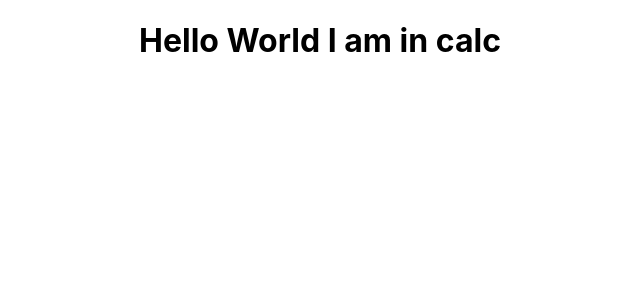
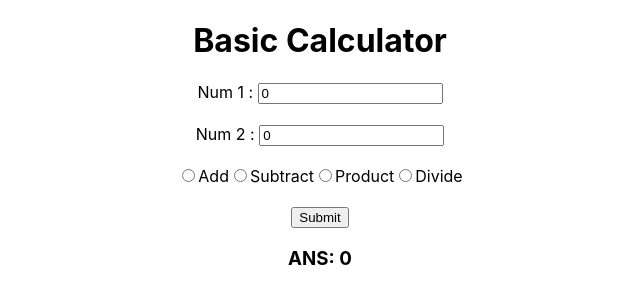
Before and after one commit to PoojaNangude/Basic-Calculator-React-Assignment, a React (Create React App) app: page / in a window 1280 px wide. Shown: the top 304 px of the page, without its empty margins (320-960 px from the left). Built offline with nearby package versions, Linux system fonts and the light colour scheme.

Commit message:
Basic Calculato

```diff
--- a/src/App.js
+++ b/src/App.js
@@ -1,10 +1,11 @@
 import logo from './logo.svg';
 import './App.css';
+import Calculator from './Calculator';
 
 function App() {
   return (
     <div className="App">
-      <h1>Hello World  I am in calc</h1>
+      <Calculator />
     </div>
   );
 }
--- /dev/null
+++ b/src/Calculator.js
@@ -0,0 +1,95 @@
+import React, {useState,useEffect} from 'react';
+
+const Calculator = () => {
+
+const [firstNum,setFirstNum]=useState(0);
+const [secondNum,setSecondNum]=useState(0);
+const [choice,setChoice]=useState('');
+const [ans,setAns]=useState(0);
+const [operator,setOperator]=useState('');
+
+useEffect(() => {
+    console.log("in use effect");
+    <h6>{firstNum} {operator} {secondNum} {ans}</h6>
+},[firstNum,secondNum,choice]);
+
+const handleSubmit = (e) =>{
+    e.preventDefault();
+    console.log(firstNum,secondNum,choice);
+
+    switch(choice){
+        case 'add':
+            setOperator("+");
+            setAns(parseFloat(firstNum)+parseFloat(secondNum));
+            console.log(ans);
+            break;
+
+        case 'subtract':
+            setOperator("-");
+            setAns(parseFloat(firstNum)-parseFloat(secondNum));
+            console.log(ans);
+            break;
+
+        case 'product':
+            setOperator("*")
+            setAns(parseFloat(firstNum)*parseFloat(secondNum));
+            console.log(ans);
+            break;
+
+        case 'divide':
+            setOperator("/");
+            setAns(parseFloat(firstNum)/parseFloat(secondNum));
+            console.log(ans);
+            break;
+    }
+
+}
+
+
+    return <React.Fragment>
+        <div>
+            <h1>Basic Calculator</h1>
+            <form onSubmit={handleSubmit}>
+
+                <div>
+                    <label htmlFor="firstNum">Num 1 : </label>
+                    <input
+                    type="number"
+                    id="firstNum"
+                    name="firstNum"
+                    value={firstNum}
+                    onChange={(e) => setFirstNum(e.target.value)}
+                    />
+                </div>
+                <br></br>
+
+                <div>
+                    <label htmlFor="secondNum">Num 2 : </label>
+                    <input
+                    type="number"
+                    id="secondNum"
+                    name="secondNum"
+                    value={secondNum}
+                    onChange={(e) => setSecondNum(e.target.value)}
+                    />
+                </div>
+                <br></br>
+
+                <div onChange={(e) =>setChoice(e.target.value)}>
+                    <input type="radio" value="add" name="choice" />Add
+                    <input type="radio" value="subtract" name="choice" />Subtract
+                    <input type="radio" value="product" name="choice" />Product
+                    <input type="radio" value="divide" name="choice" />Divide
+                </div>
+                <br></br>
+
+                <button type="submit">Submit</button>
+
+                <h3>ANS: {ans}</h3>
+
+            </form>
+        </div>
+    </React.Fragment>;
+}
+
+export default Calculator;
```
